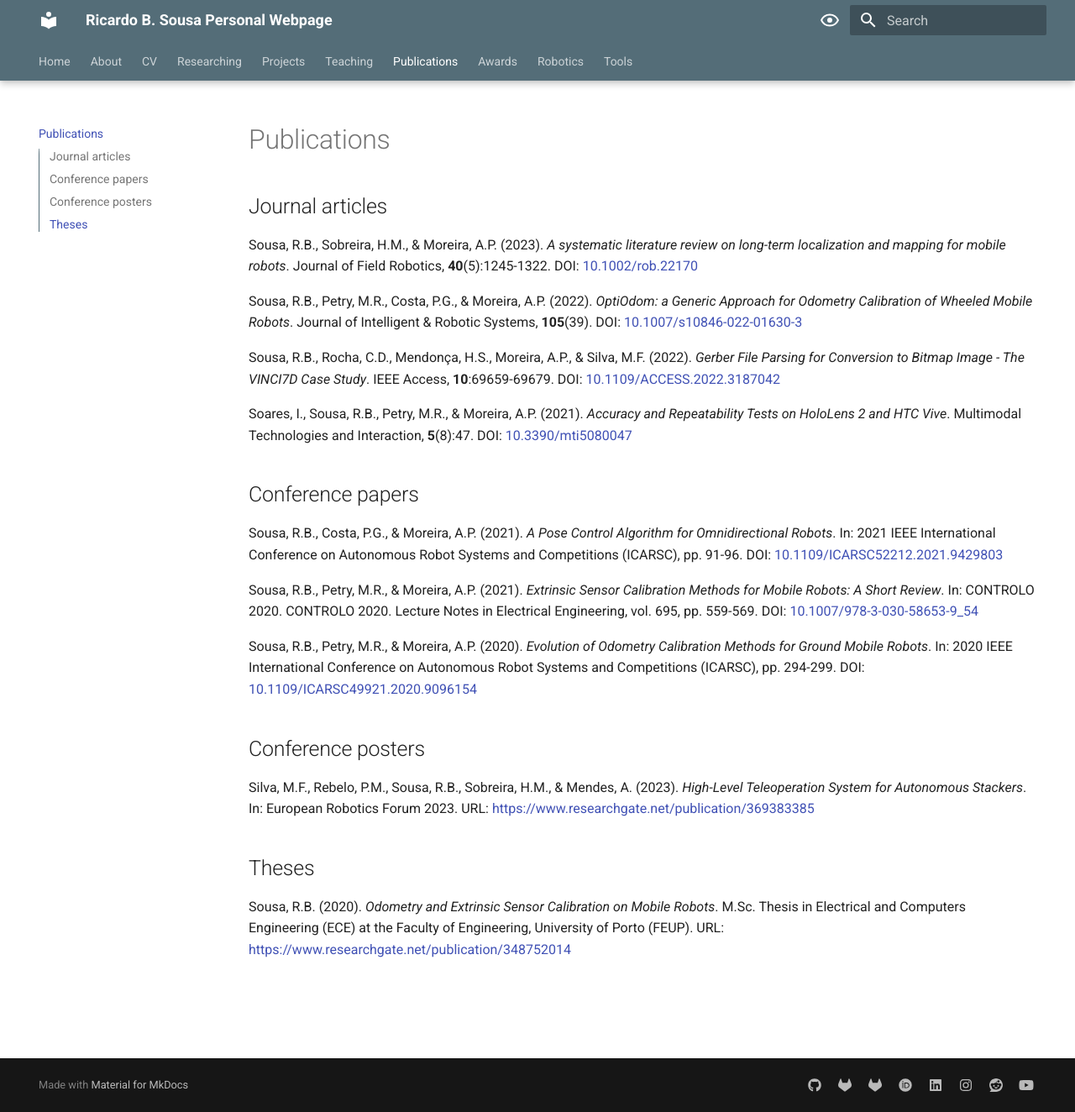
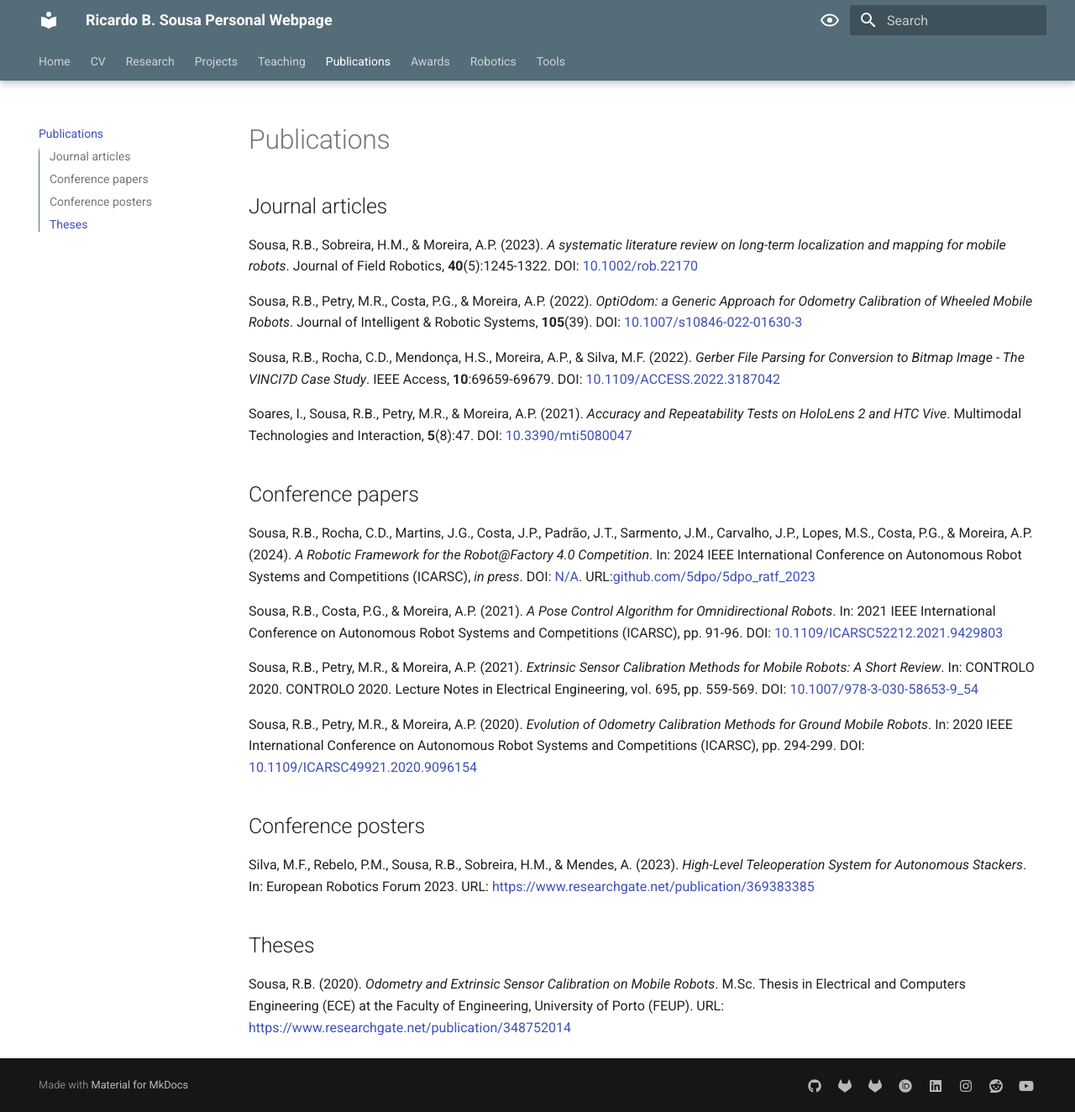
Before and after one commit to sousarbarb/sousarbarb.github.io, an MkDocs documentation site: the page built from docs/publications.md, in a window 1280 px wide and 1324 px high. Shown: the whole window at 84% size. Built offline with MkDocs 1.6.1 and Material for MkDocs 9.7.7, drawn with Linux system fonts in a browser that asks for light colours.

Commit message:
add ICARSC 2024 publication + award

```diff
--- a/docs/publications.md
+++ b/docs/publications.md
@@ -24,6 +24,14 @@ Multimodal Technologies and Interaction, **5**(8):47.
 DOI: [10.3390/mti5080047](https://doi.org/10.3390/mti5080047)
 
 ## Conference papers
+
+Sousa, R.B., Rocha, C.D., Martins, J.G., Costa, J.P., Padrão, J.T.,
+Sarmento, J.M., Carvalho, J.P., Lopes, M.S., Costa, P.G., & Moreira, A.P. (2024).
+_A Robotic Framework for the Robot@Factory 4.0 Competition_.
+In: 2024 IEEE International Conference on Autonomous Robot Systems and
+Competitions (ICARSC), _in press_.
+DOI: [N/A](https://doi.org/).
+URL:[github.com/5dpo/5dpo_ratf_2023](https://github.com/5dpo/5dpo_ratf_2023)
 
 Sousa, R.B., Costa, P.G., & Moreira, A.P. (2021).
 _A Pose Control Algorithm for Omnidirectional Robots_.
--- a/mkdocs.yml
+++ b/mkdocs.yml
@@ -69,9 +69,8 @@ extra:
 
 nav:
   - Home: index.md
-  - About: about.md
   - CV: cv.md
-  - Researching: researching.md
+  - Research: research.md
   - Projects: projects.md
   - Teaching: teaching.md
   - Publications: publications.md
```
Also changed, not shown: docs/about.md (deleted, +0 -3 lines), docs/awards.md (+6 -0 lines), docs/research.md (renamed from docs/researching.md).
